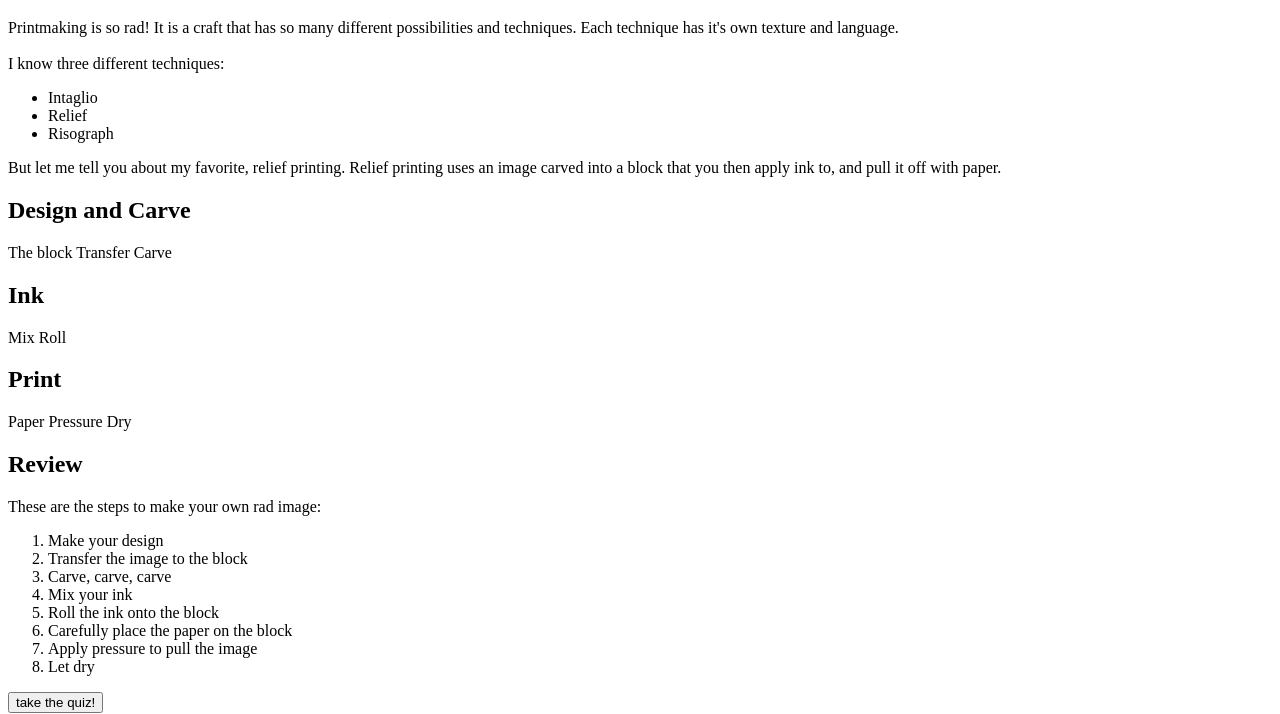
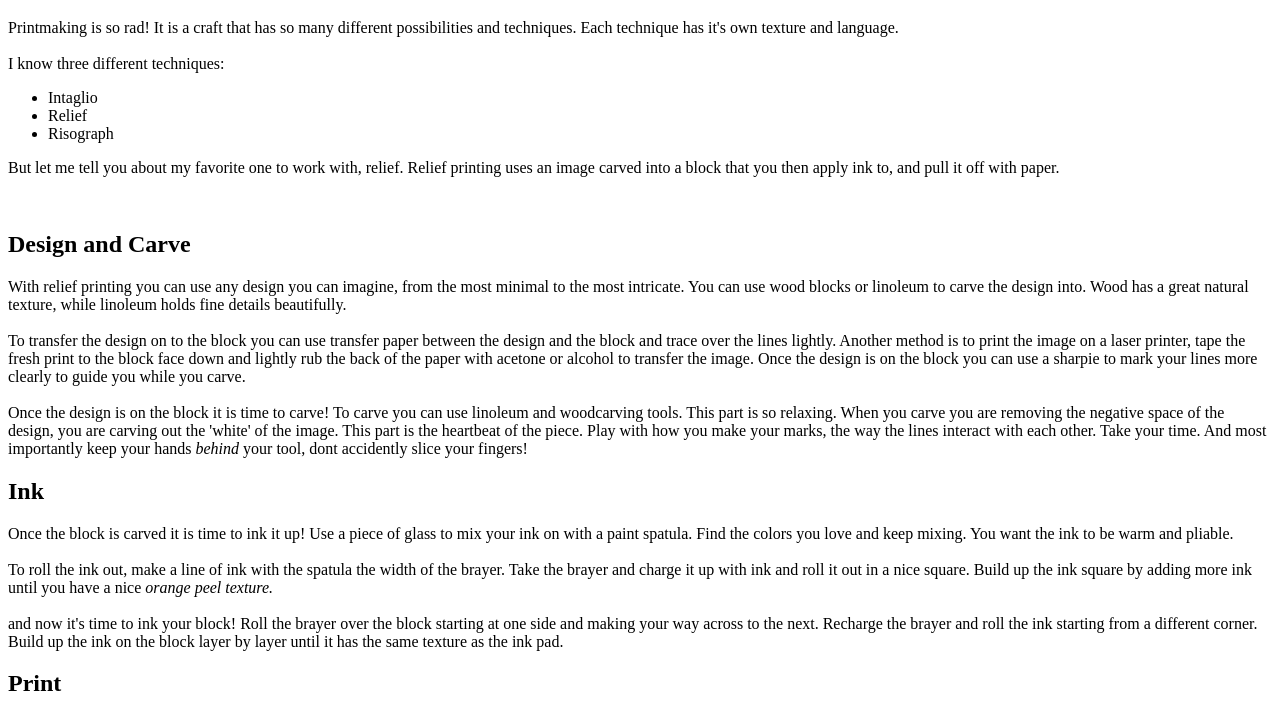
Before and after one commit to sorayabenson/lab-01-quiz-page, a plain HTML site: page index.html in a window 1280 px wide. Shown: the part 61-775 px from the top of the page. Drawn offline with Linux system fonts and the light colour scheme; a script that the page names is missing.

Commit message:
html filled out

```diff
--- a/index.html
+++ b/index.html
@@ -26,17 +26,35 @@
                 <li>Risograph</li>
             </ul>
 
-            But let me tell you about my favorite, relief printing. Relief printing uses an image carved into a block
+            But let me tell you about my favorite one to work with, relief. Relief printing uses an image carved into a
+            block
             that you then apply ink to, and pull it off with paper.
             </p>
+            <img src="" alt="">
         </section>
 
         <section class="topic">
             <h2>Design and Carve</h2>
             <p>
-                The block
-                Transfer
-                Carve
+                With relief printing you can use any design you can imagine, from the most minimal to the most
+                intricate.
+                You can use wood blocks or linoleum to carve the design into. Wood has a great natural texture, while
+                linoleum holds fine details beautifully.
+                <br>
+                <br>
+                To transfer the design on to the block you can use transfer paper between the design and the block and
+                trace over the lines lightly. Another method is to print the image on a laser printer, tape the fresh
+                print to
+                the block face down and lightly rub the back of the paper with acetone or alcohol to transfer the image.
+                Once the design is on the block you can use a sharpie to mark your lines more clearly to guide you while
+                you carve.
+                <br>
+                <br>
+                Once the design is on the block it is time to carve! To carve you can use linoleum and woodcarving
+                tools. This part is so relaxing. When you carve you are removing the negative space of the design, you
+                are carving out the 'white' of the image. This part is the heartbeat of the piece. Play with how you
+                make your marks, the way the lines interact with each other. Take your time. And most importantly keep
+                your hands <i>behind</i> your tool, dont accidently slice your fingers!
             </p>
 
         </section>
@@ -44,8 +62,18 @@
         <section class="topic">
             <h2>Ink</h2>
             <p>
-                Mix
-                Roll
+                Once the block is carved it is time to ink it up! Use a piece of glass to mix your ink on with a paint
+                spatula. Find the colors you love and keep mixing. You want the ink to be warm and pliable.
+                <br>
+                <br>
+                To roll the ink out, make a line of ink with the spatula the width of the brayer. Take the brayer and
+                charge it up with ink and roll it out in a nice square. Build up the ink square by adding more ink until
+                you have a nice <i>orange peel texture.</i>
+                <br>
+                <br>
+                and now it's time to ink your block! Roll the brayer over the block starting at one side and making your
+                way across to the next. Recharge the brayer and roll the ink starting from a different corner. Build up
+                the ink on the block layer by layer until it has the same texture as the ink pad.
             </p>
 
         </section>
@@ -53,15 +81,30 @@
         <section class="topic">
             <h2>Print</h2>
             <p>
-                Paper
-                Pressure
-                Dry
+                Let's pause and talk paper. Paper options are limitless. Lighter weight papers like Masa and Mulberry
+                are great for pulling a print by hand, while heavier papers like Rives BFK or Hahnemühle are really nice
+                to work with on a printing press.
+                <br>
+                <br>
+                To finally print your image gently roll the paper onto the inked block and smooth it lightly with your
+                hand, being very careful to not shift it on the block. Cover the paper with another piece of paper to
+                protect the final print.
+                <br>
+                <br>
+                I'm going to explain how to handpull the print, because it is so accessible. To apply pressure and
+                transfer the ink to the paper you can use a barren or a <i>simple wooden spoon.</i> Press and move in
+                firm but gentle circles over the block. It takes quite a few passovers to fully print the image. You can
+                peak to see how much of the ink has printed by rolling up a corner.
+                <br>
+                <br>
+                Once you get the feeling that you've pulled all the ink from the block, carefully roll the paper off the
+                block and admire your sweet baby. Hang to dry, it takes a couple days.
             </p>
 
         </section>
 
         <section class="review">
-            <h2>Review</h2>
+            <h2>Review Time!</h2>
             <p>
                 These are the steps to make your own rad image:
             <ol>
```
